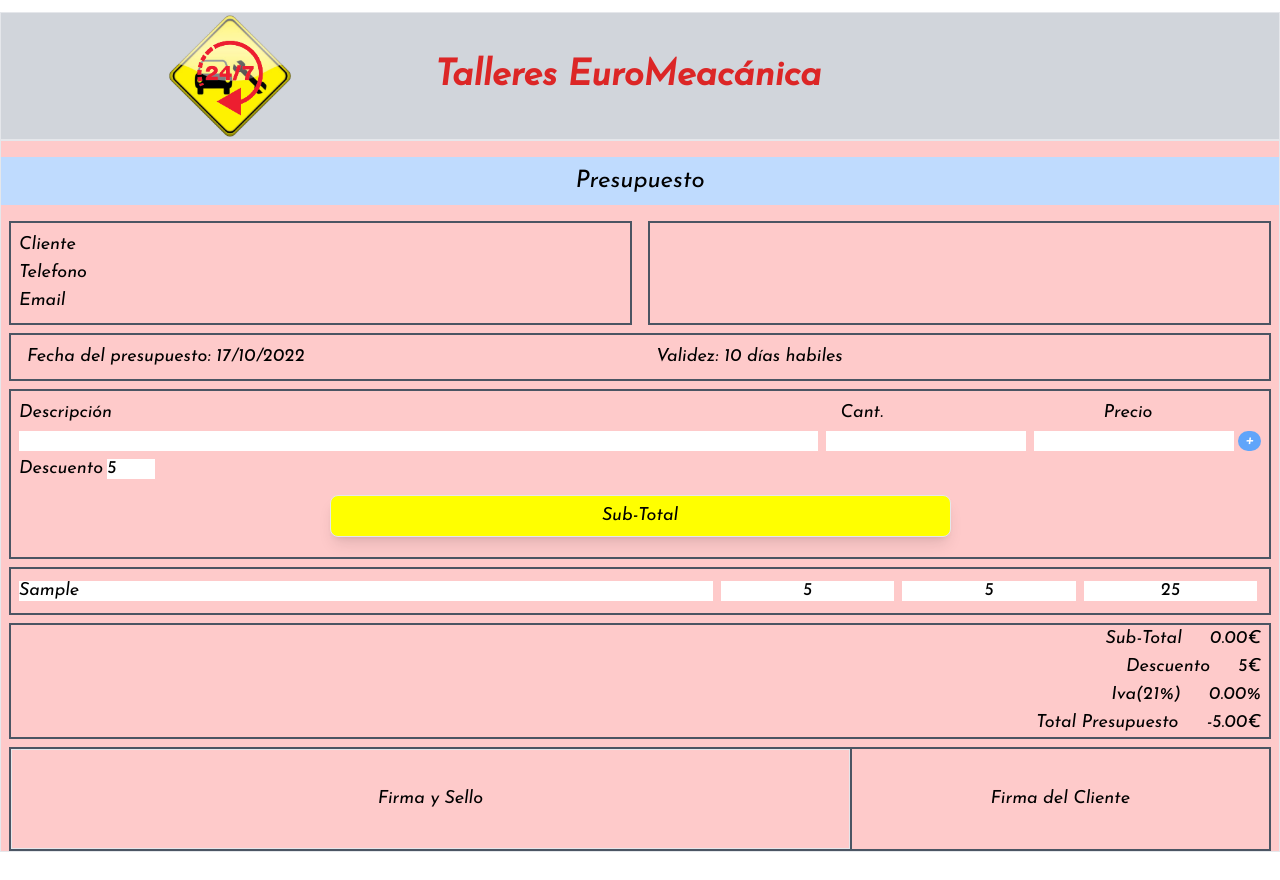
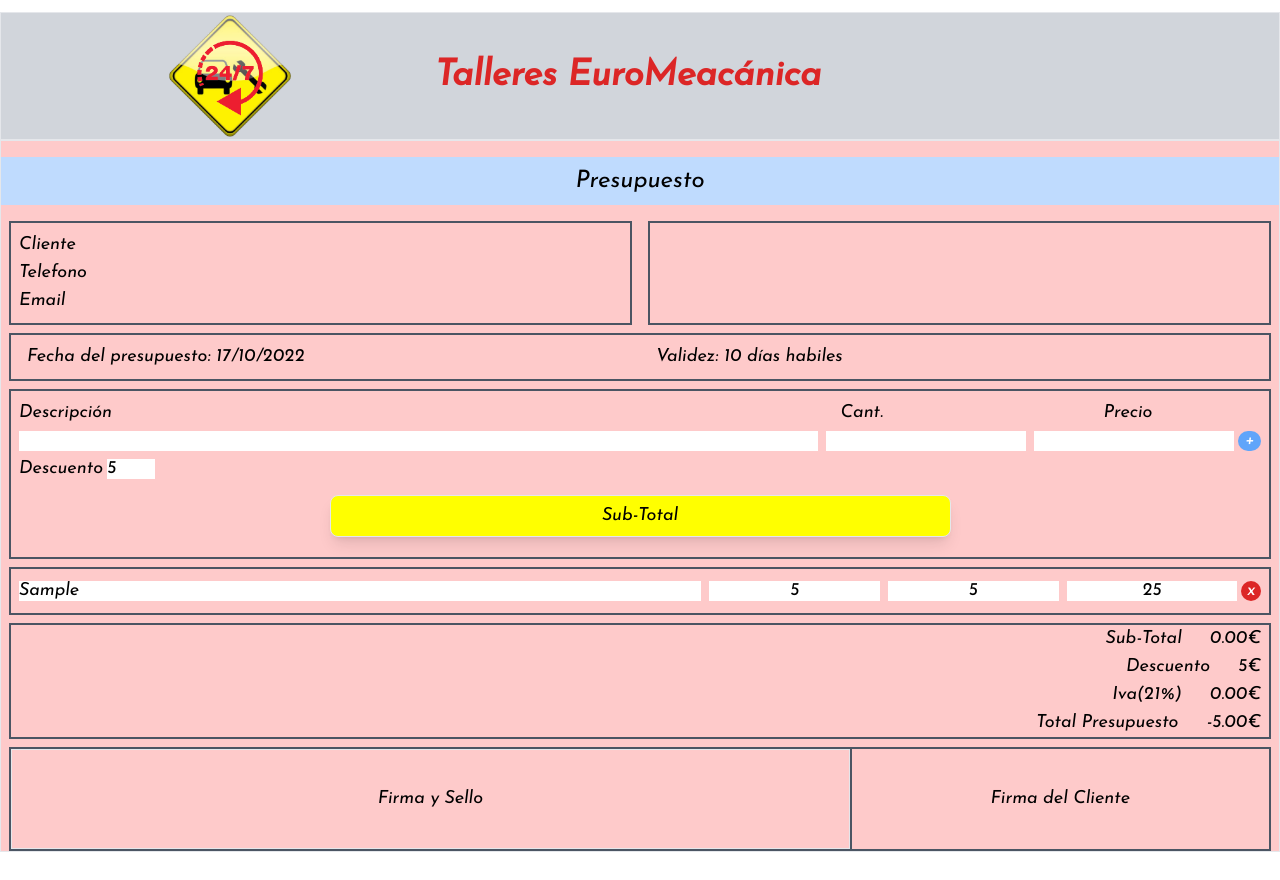
Before and after one commit to Luis1Gonzalez/euroMecanica, a React (Vite) app: page /budget in a window 1280 px wide. Both pictures are taken after typing "Sample", "5", "5", "5" into the empty fields and a click on the button "Generar". Built offline with nearby package versions, Linux system fonts and the light colour scheme.

Commit message:
trabajando los calculos cdel presupuesto

```diff
--- a/src/pages/Budget.jsx
+++ b/src/pages/Budget.jsx
@@ -55,7 +55,6 @@
 
       count = cant * price
       setPine([...pine, count])
-      console.log(pine)
 
 
 
@@ -83,15 +82,12 @@
 
     sum = pine.reduce((prev, curr) => prev + curr, ini);
     setSubTotal(sum)
-    console.log(sum)
 
     calcIva = sum * 0.21;
     setIva(calcIva)
-    console.log(iva)
 
     calcTotal = ((sum + iva)-discount);
     setTotal(calcTotal)
-    console.log(calcTotal)
 
     if(tButton === 'Sub-Total'){
       setTButton('Total')
@@ -158,7 +154,7 @@
         </div>
       </form>
 
-      <form className=' border-2 border-gray-600 p-2 mx-2 mt-2 flex flex-col'>
+      <div className=' border-2 border-gray-600 p-2 mx-2 mt-2 flex flex-col'>
         {details.map((d) => (
           <div className='w-full flex justify-between items-center py-1' key={d.id}>
 
@@ -166,6 +162,7 @@
             <p className='mx-1 bg-white w-1/6 h-5 flex justify-center items-center'>{d.cant}</p>
             <p className='mx-1 bg-white w-1/6 h-5 flex justify-center items-center'>{d.price}</p>
             <p className='mx-1 bg-white w-1/6 h-5 flex items-center justify-center'>{d.prod}</p>
+            <button className='w-6 h-5 rounded-full flex justify-center items-center text-white bg-red-600'>x</button>
 
 
 
@@ -174,7 +171,7 @@
 
 
 
-      </form>
+      </div>
 
 
 
@@ -191,7 +188,7 @@
 
         <div className='flex justify-end px-2'>
           <p className='mx-7'>Iva(21%)</p>
-          <p>{`${iva.toFixed(2)}%`}</p>
+          <p>{`${iva.toFixed(2)}€`}</p>
         </div>
 
         <div className='flex justify-end px-2'>
```
